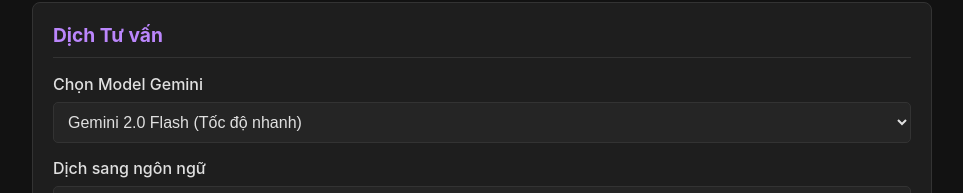
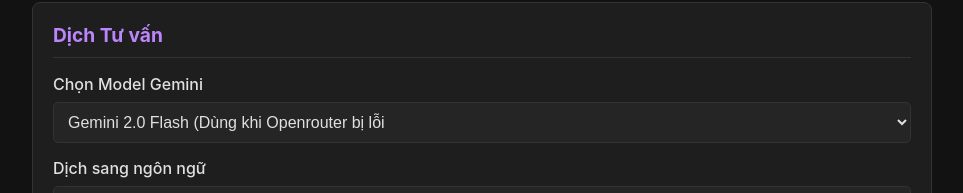
Before and after one commit to MizuCiaossu/ai-translator, a website: page index.html in a window 1280 px wide. Shown: the part 99-292 px from the top of the page, without its empty margins (158-1121 px from the left). Drawn offline with Linux system fonts and the light colour scheme.

Commit message:
cập nhật open router

```diff
--- a/index.html
+++ b/index.html
@@ -21,8 +21,9 @@
         <div class="form-group">
             <label for="geminiModelSelect">Chọn Model Gemini</label>
             <select id="geminiModelSelect">
-                <option value="gemini-2.0-flash">Gemini 2.0 Flash (Tốc độ nhanh)</option>
+                <option value="gemini-2.0-flash">Gemini 2.0 Flash (Dùng khi Openrouter bị lỗi</option>
                 <option value="gemini-1.5-pro-latest">Gemini 1.5 Pro (Chất lượng cao)</option>
+                <option value="openrouter_gemini_lite">OpenRouter (Ưu tiên sử dụng)</option>
             </select>
         </div>
 
```
